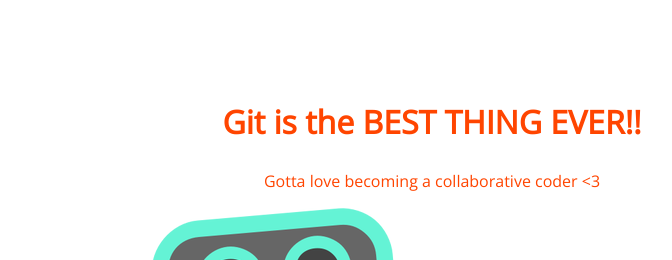
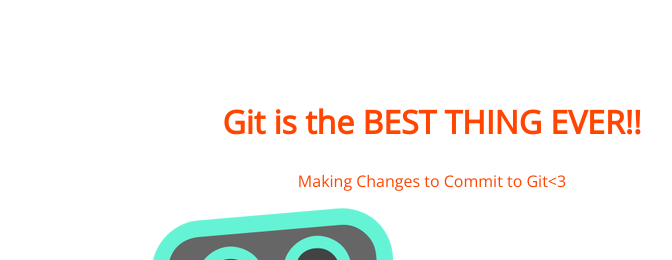
Before and after one commit to cgonzales1/105-project, a plain HTML site: page index.html in a window 1280 px wide. Shown: the top 260 px of the page, without its empty margins (208-880 px from the left). Drawn offline with nearby package versions, Linux system fonts and the light colour scheme.

Commit message:
made a change to demonstrate on github

```diff
--- a/index.html
+++ b/index.html
@@ -9,7 +9,7 @@
 <body>
 	<section>
 		<h1>Git is the BEST THING EVER!!</h1>
-		<p>Gotta love becoming a collaborative coder <3</p>
+		<p>Making Changes to Commit to Git<3</p>
 		<img src="img/happy-blue-robot.png">
 	</section>
 </body>
```
